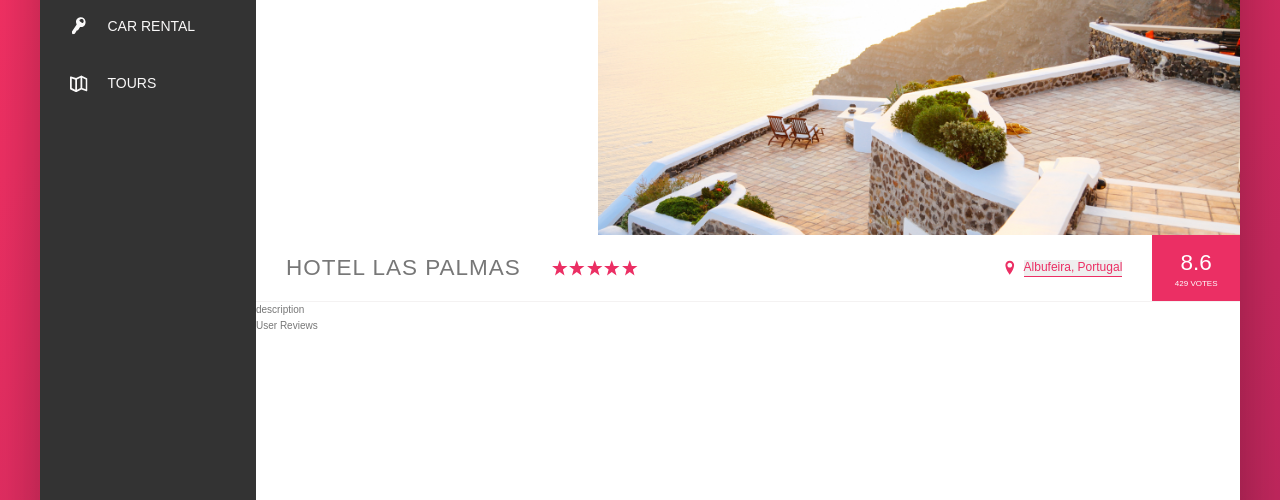
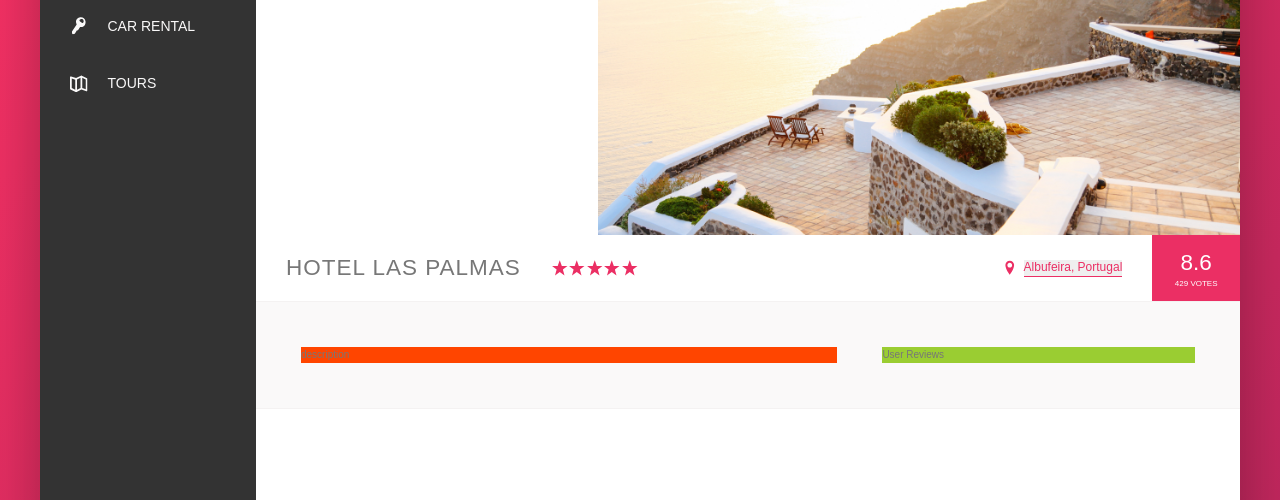
Before and after one commit to KSamra/css-practice-2, a website: page index.html in a window 1280 px wide. Shown: the part 300-800 px from the top of the page. Drawn offline with Linux system fonts and the light colour scheme.

Commit message:
styling the hotel detail section

```diff
--- a/sass/_layout.scss
+++ b/sass/_layout.scss
@@ -41,3 +41,22 @@
   //
   height: 80rem;
 }
+
+.detail {
+  display: flex;
+  padding: 4.5rem;
+  background-color: var(--color-grey-light-1);
+  border-bottom: 1px solid var(--color-grey-light-2);
+
+}
+
+.description {
+  background-color: orangered;
+  flex: 0 0 60%;
+  margin-right: 4.5rem;
+}
+
+.user-reviews {
+  background-color: yellowgreen;
+  flex: 1;
+}
```
Also changed, not shown: index.html (+2 -0 lines), css/style.css.
